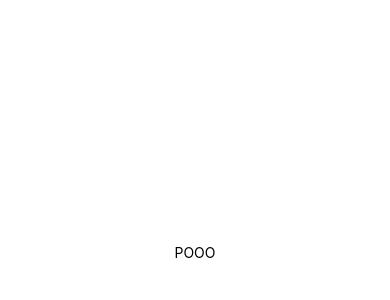
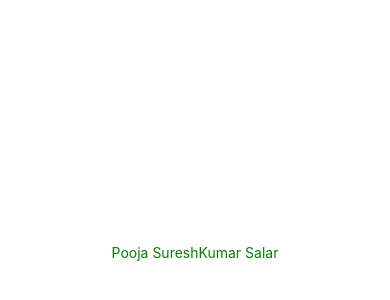
Before and after one commit to donrillycodes/Group-4, a React Native app: screen / in a window 390 px wide. Shown: the part 170-470 px from the top of the page. Built offline with nearby package versions, Linux system fonts and the light colour scheme.

Commit message:
final commit

```diff
--- a/App.js
+++ b/App.js
@@ -4,7 +4,7 @@ import { StyleSheet, Text, View } from 'react-native';
 export default function App() {
   return (
     <View style={styles.container}>
-      <Text>POOO</Text>
+      <Text style={styles.Title}>Pooja SureshKumar Salar</Text>
       <StatusBar style="auto" />
     </View>
   );
@@ -17,4 +17,11 @@ const styles = StyleSheet.create({
     alignItems: 'center',
     justifyContent: 'center',
   },
+
+  Title: {
+    color: "green",
+    fontSize: "28"
+
+  }
+
 });
```
